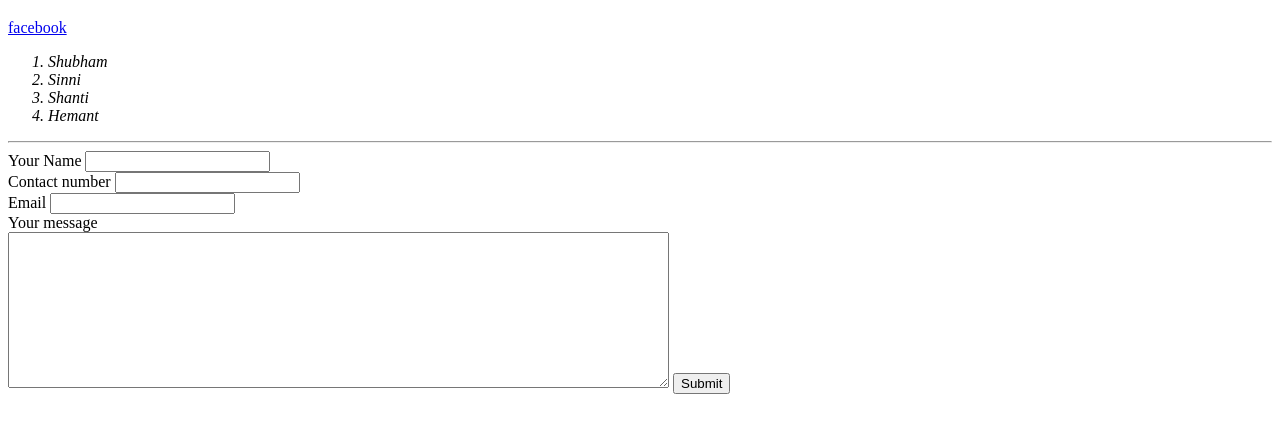
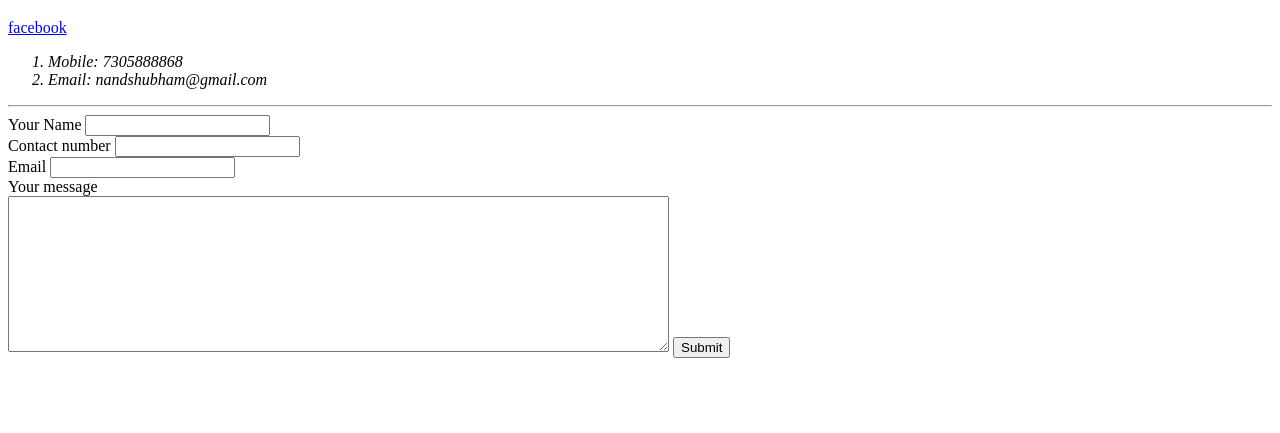
Before and after one commit to shubhamnand0920/cv, a plain HTML site: page Contact.html in a window 1280 px wide. Shown: the part 87-520 px from the top of the page. Drawn offline with Linux system fonts and the light colour scheme.

Commit message:
Update Contact.html
Updated contact details

```diff
--- a/Contact.html
+++ b/Contact.html
@@ -14,11 +14,9 @@
   <h1>Shubham's contact details </h1>
   <a href="www.facebook.com">facebook</a>
   <ol> <em>
-      <li>Shubham</li>
-      <li>Sinni</li>
-      <li>Shanti</li>
-      <li>Hemant</li>
-    </em></ol>
+      <li>Mobile: 7305888868</li>
+      <li>Email: nandshubham@gmail.com</li>
+     </em></ol>
   <hr>
   <form class="" action="mailto:nandshubham@gmail.com " method="post">
     <label>Your Name</label>
```
